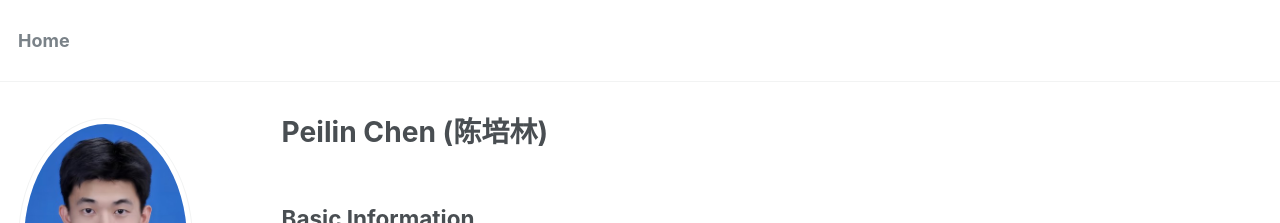
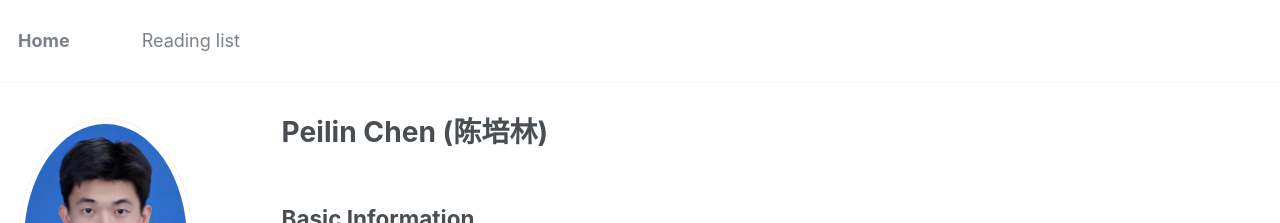
Before and after one commit to peilin-chen/peilin-chen.github.io, a Jekyll site: the page built from _pages/about.md, in a window 1280 px wide and 900 px high. Shown: the top 223 px of the window. Built offline with Jekyll 4.4.1, drawn with Linux system fonts in a browser that asks for light colours.

Commit message:
Update navigation.yml

```diff
--- a/_data/navigation.yml
+++ b/_data/navigation.yml
@@ -1,5 +1,5 @@
 # main links links
-#main:
+main:
 #  - title: "Research"
 #    url: /research/
 
@@ -14,3 +14,6 @@
 
 #  - title: "Gallery"
 #    url: /gallery/
+
+  - title: "Reading list"
+    url: /reading list/
```
